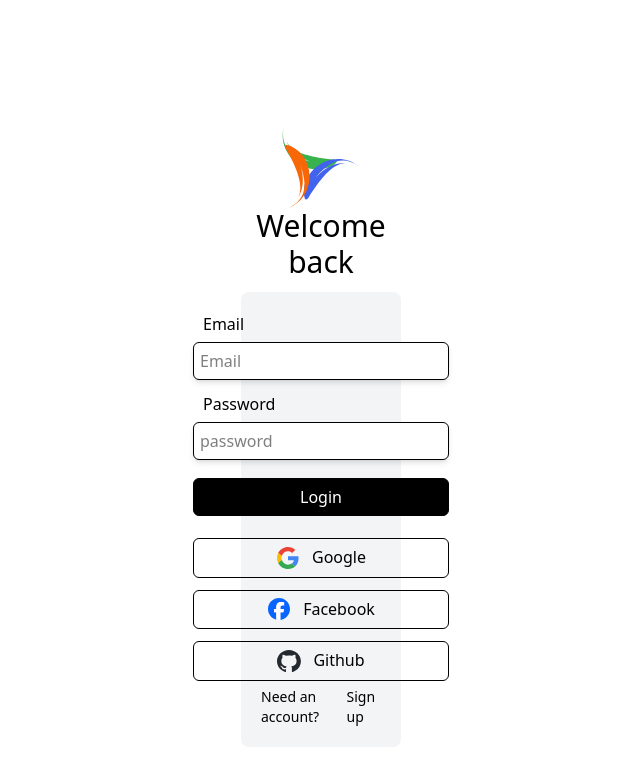
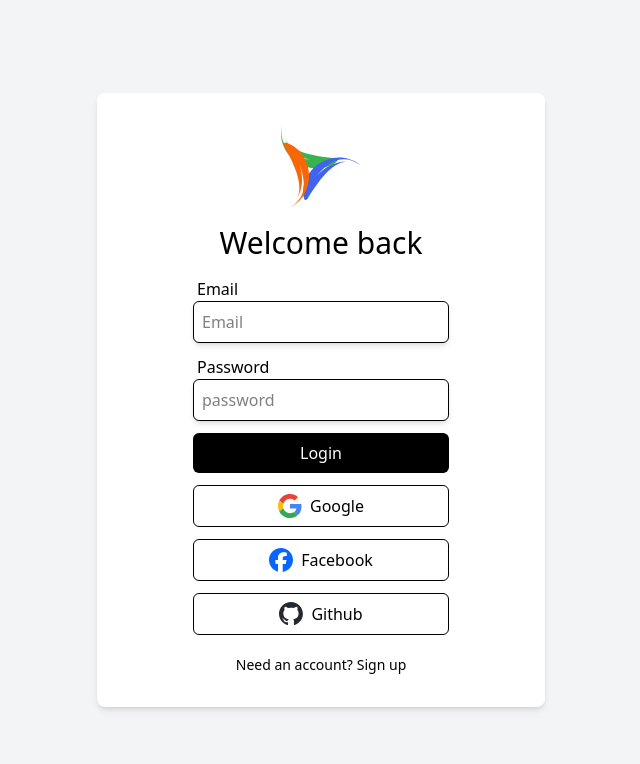
Before and after one commit to mdjayedgazi/To-Desk-Top, a website built with Vite: page pages/login.html in a window 1280 px wide. Shown: the whole page, without its empty margins (319-959 px from the left). Built offline with nearby package versions, Linux system fonts and the light colour scheme.

Commit message:
change in loging page

```diff
--- a/index.html
+++ b/index.html
@@ -61,7 +61,11 @@
         </div>
       </nav>
     </header>
+    <! -- Main -- >
+    <main>
+      <! -- Hero section -- >
 
+    </main>
     <script type="module" src="https://unpkg.com/ionicons@7.1.0/dist/ionicons/ionicons.esm.js"></script>
     <script nomodule src="https://unpkg.com/ionicons@7.1.0/dist/ionicons/ionicons.js"></script>
     <script type="module" src="/src/main.js"></script>
--- a/pages/login.html
+++ b/pages/login.html
@@ -7,50 +7,42 @@
         <link rel="stylesheet" href="/src/style.css">
         <title>Login</title>
     </head>
-    <body>
-        <main>
-            <section class="bg-white m-32 md:mx-140  text-base font-medium">
-                <div class="flex justify-center">
-                    <img class=" size-20 text-center" src="/public/Asset.svg" alt="brand logo">
-                </div>
-                <h2 class="text-3xl text-center">Welcome back</h2>
-                <form>
-                    <div class=" md:container mx-auto flex justify-center items-center flex-col mt-3 bg-gray-100 m-120 p-5 rounded-lg">
+        <body class="bg-gray-100 h-screen">
+            <main class="h-screen flex items-center justify-center">
+                <section class="bg-white w-full max-w-md p-8 rounded-lg shadow-md">
+                    <div class="flex justify-center mb-4">
+                        <img class="w-20" src="/public/Asset.svg" alt="brand logo">
+                    </div>
+                    <h2 class="text-3xl text-center mb-4">Welcome back</h2>
+                    <form class="flex flex-col items-center gap-3">
                         <div class="px-5">
-                            <div>
-                                <label class="ml-4" for="email">Email</label>
-                            </div>
-                            <input class="bg-white p-1.5 m-1.5 shadow-md rounded-md w-64 border hover:border-2 hover:border-b-gray-900 "  id="email" type="email" placeholder="Email" required>
+                            <label class="ml-1 block" for="email">Email</label>
+                            <input class="bg-white p-2 w-64 shadow-md rounded-md border hover:border-2 hover:border-gray-900" id="email" type="email" placeholder="Email" required>
                         </div>
-                        <div class="p-1.5">
-                            <div>
-                                <label class="ml-4" for="pass">Password</label>
-                            </div>
-                            <input class="bg-white p-1.5 m-1.5 shadow-md rounded-md w-64 border hover:border-2 hover:border-b-gray-600"  id="pass" type="password" placeholder="password" required>
+                        <div class=" px-5">
+                            <label class="ml-1 block" for="pass">Password</label>
+                            <input class="bg-white p-2 w-64 shadow-md rounded-md border hover:border-2 hover:border-gray-600" id="pass" type="password" placeholder="password" required>
                         </div>
-                        <div class="bg-black w-64 text-center p-1.5 m-1.5 border rounded-md hover:bg-gray-800 mb-4">
-                            <button class="text-white" type="submit">Login</button>
-                        </div>
-                        <!-- GOOGLE -->
-                        <div class="w-64 text-center p-1.5 m-1.5 border rounded-md hover:bg-gray-300">
-                            <a href="http://www.google.com" target="_blank"><button class="" type="button"><img class="inline-block size-6 mr-3 pb-0.5 " src="/assets/images/google-icon.svg" alt="google">Google</button></a>
-                        </div>
-                        <!-- FACEBOOK -->
-                        <div class="w-64 text-center p-1.5 m-1.5 border rounded-md hover:bg-gray-300">
-                            <a href="https://www.facebook.com/mdjayed.gazi" target="_blank"><button class="" type="button"><img class="inline-block size-6 mr-3 pb-0.5 " src="/assets/images/facebook-icon.svg" alt="google">Facebook</button></a>
-                        </div>
-                        <!-- GITHUB -->
-                        <div class="w-64 text-center p-1.5 m-1.5 border rounded-md hover:bg-gray-300">
-                            <a href="https://github.com/mdjayedgazi" target="_blank"><button class="" type="button"><img class="inline-block size-6 mr-3 pb-0.5 " src="/assets/images/github-icon.svg" alt="google">Github</button></a>
-                        </div>
-                        <div class="text-muted-foreground flex justify-center gap-1 text-sm">
+                        <button class="bg-black text-white w-64 p-2 rounded-md hover:bg-gray-800" type="submit">Login</button>
+
+                        <!-- SOCIAL BUTTONS -->
+                        <a href="http://www.google.com" target="_blank" class="w-64 p-2 border rounded-md flex items-center justify-center gap-2 hover:bg-gray-300">
+                            <img class="w-6" src="/assets/images/google-icon.svg" alt="google"> Google
+                        </a>
+                        <a href="https://www.facebook.com/mdjayed.gazi" target="_blank" class="w-64 p-2 border rounded-md flex items-center justify-center gap-2 hover:bg-gray-300">
+                            <img class="w-6" src="/assets/images/facebook-icon.svg" alt="facebook"> Facebook
+                        </a>
+                        <a href="https://github.com/mdjayedgazi" target="_blank" class="w-64 p-2 border rounded-md flex items-center justify-center gap-2 hover:bg-gray-300">
+                            <img class="w-6" src="/assets/images/github-icon.svg" alt="github"> Github
+                        </a>
+
+                        <div class="text-sm flex justify-center gap-1 mt-2">
                             <p>Need an account?</p>
                             <a href="#" class="text-primary font-medium hover:underline hover:font-bold">Sign up</a>
                         </div>
-                    </div>
-                </form>
-            </section>
-        </main>
+                    </form>
+                </section>
+            </main>
         <script type="module" src="/src/main.js"></script>
     </body>
 </html>
--- a/vite.config.js
+++ b/vite.config.js
@@ -11,7 +11,7 @@ export default defineConfig({
         rollupOptions: {
             input: {
                 main: resolve(__dirname, 'index.html'),
-                login: resolve(__dirname, '/pages/login.html')
+                login: resolve(__dirname, 'pages/login.html')
             },
         },
     },
```
